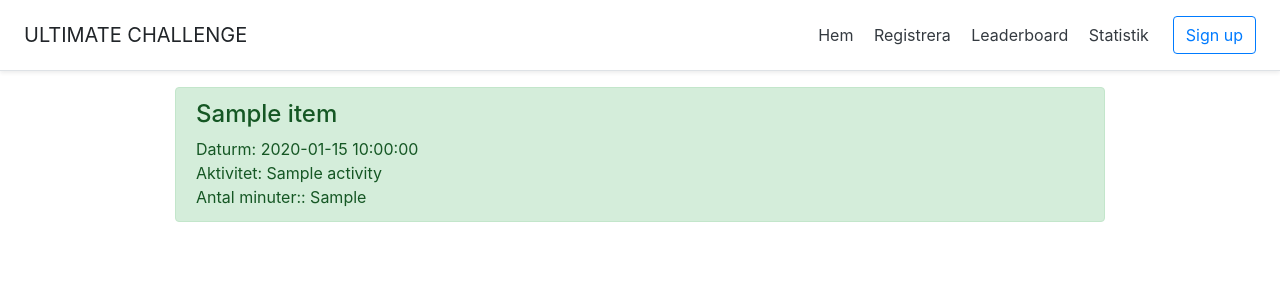
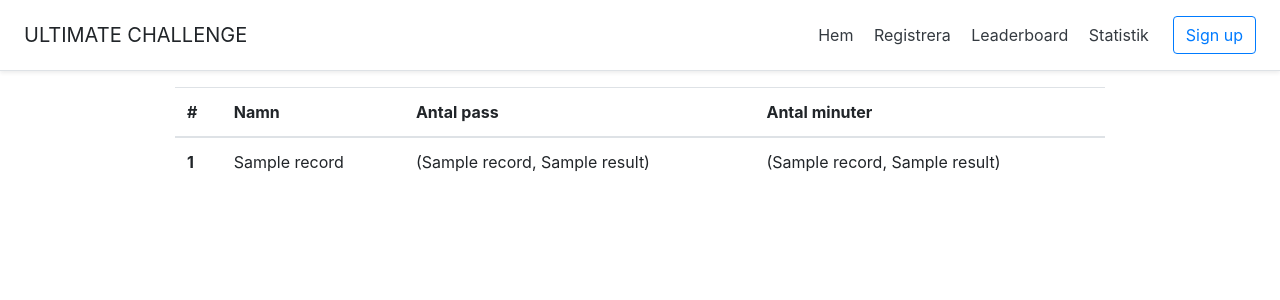
Before and after one commit to mandgie/ultimate-challenge, a Flask app: template src/templates/leaderboard.html in a window 1280 px wide. Shown: the top 300 px of the page. Run offline with Flask 2, Linux system fonts and the light colour scheme; the template is opened without the code that fills it: most values are stand-ins (such as "Sample title", 1, 10 or a date in 2020); some libraries are stand-ins or nearby versions.

Commit message:
Leaderboard up and running

```diff
--- a/src/main.py
+++ b/src/main.py
@@ -42,11 +42,19 @@ def leaderboard():
     db = firestore.client()
     users_ref = db.collection(u'exercise')
     docs = users_ref.stream()
-    doc_list = []
+    result = {}
     for doc in docs:
-        doc_list.append(doc.to_dict())
+        name = doc.to_dict()['name']
+        length_of_activity = doc.to_dict()['length_of_activity']
+        if name not in result:
+            result[name] = [0, 0]
+        result[name][0] += 1
+        result[name][1] += int(length_of_activity)
+
+    result = {k: v for k, v in sorted(result.items(), key=lambda item: item[1][1], reverse=True)}
+
     point_counter = [nr for nr in range(30, 185, 5)]
-    return render_template("leaderboard.html", doc_list=doc_list)
+    return render_template("leaderboard.html", result=result)
 
 @app.route("/signup", methods=['GET', 'POST'])
 def signup():
@@ -75,6 +83,10 @@ def add_exercise():
         athlete_name = request.form.get("athlete_name")
         activity_name = request.form.get("activity_name")
         activity_length = request.form.get("activity_length")
+
+        if 'Select' in [date_value, athlete_name, activity_name, activity_length]:
+            return render_template("add_exercise.html", today=today)
+
 
         db = firestore.client()
 
--- a/src/templates/leaderboard.html
+++ b/src/templates/leaderboard.html
@@ -1,14 +1,27 @@
 {% extends "template.html" %}
 {% block content %}
 <div class="container">
-	{% for item in doc_list %}
-	<div class="alert alert-success" role="alert">
-  		<h4 class="alert-heading">{{ item['name'] }}</h4>
-  		<p class="mb-0">Daturm: {{ item['date'] }}</p>
-  		<p class="mb-0">Aktivitet: {{ item['activity'] }}</p>
-  		<p class="mb-0">Antal minuter:: {{ item['length_of_activity'] }}</p>
-	</div>
-	{% endfor %}
+<table class="table table-hover">
+  <thead>
+    <tr>
+      <th scope="col">#</th>
+      <th scope="col">Namn</th>
+      <th scope="col">Antal pass</th>
+      <th scope="col">Antal minuter</th>
+    </tr>
+  </thead>
+  <tbody>
+    {% for record, values in result.items() %}
+    <tr>
+      <th scope="row">{{loop.index}}</th>
+      <td>{{ record }}</td>
+      <td>{{ values[0] }}</td>
+      <td>{{ values[1] }}</td>
+    </tr>
+    {% endfor %}
+
+  </tbody>
+</table>
 </div>
 
 {% endblock %}
```
